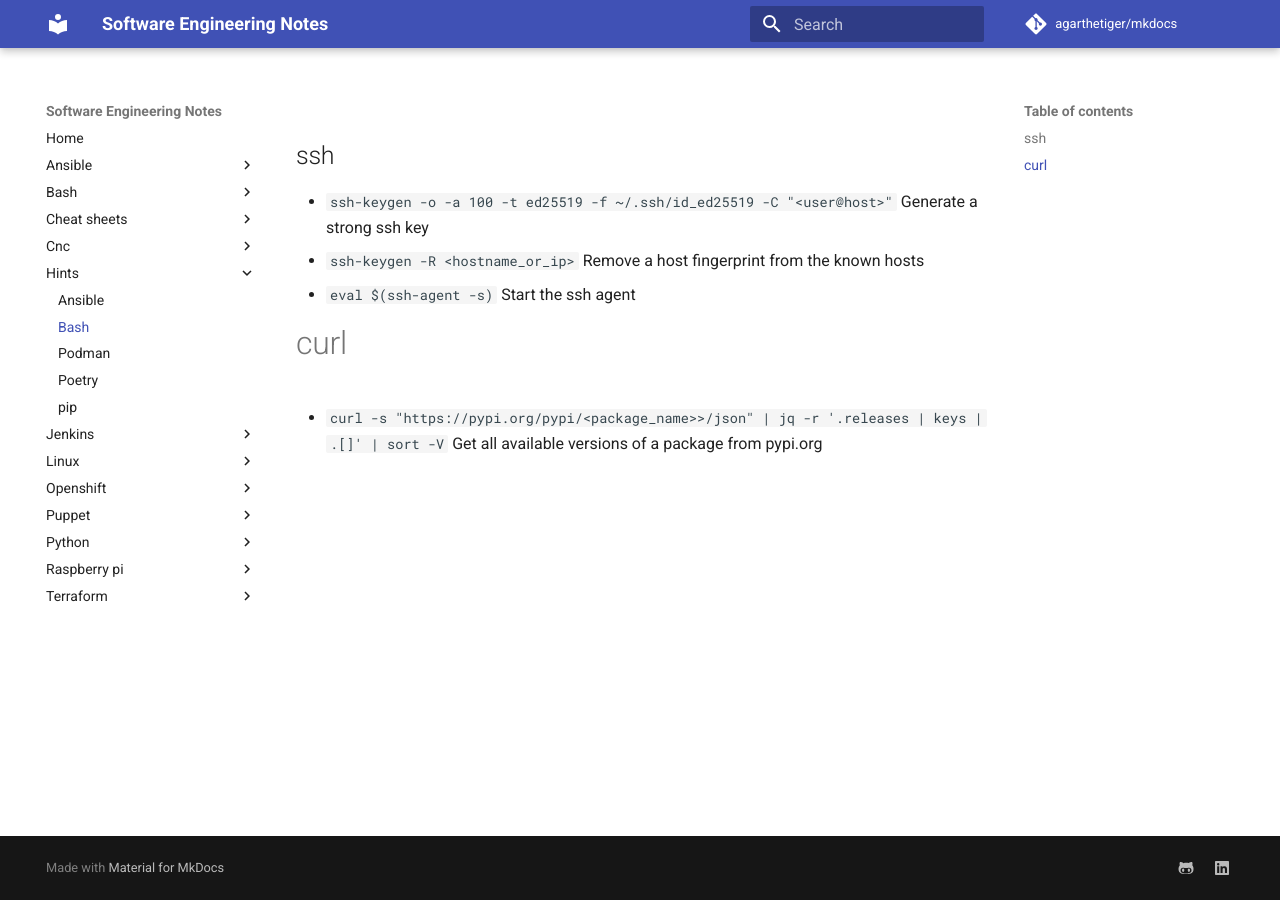
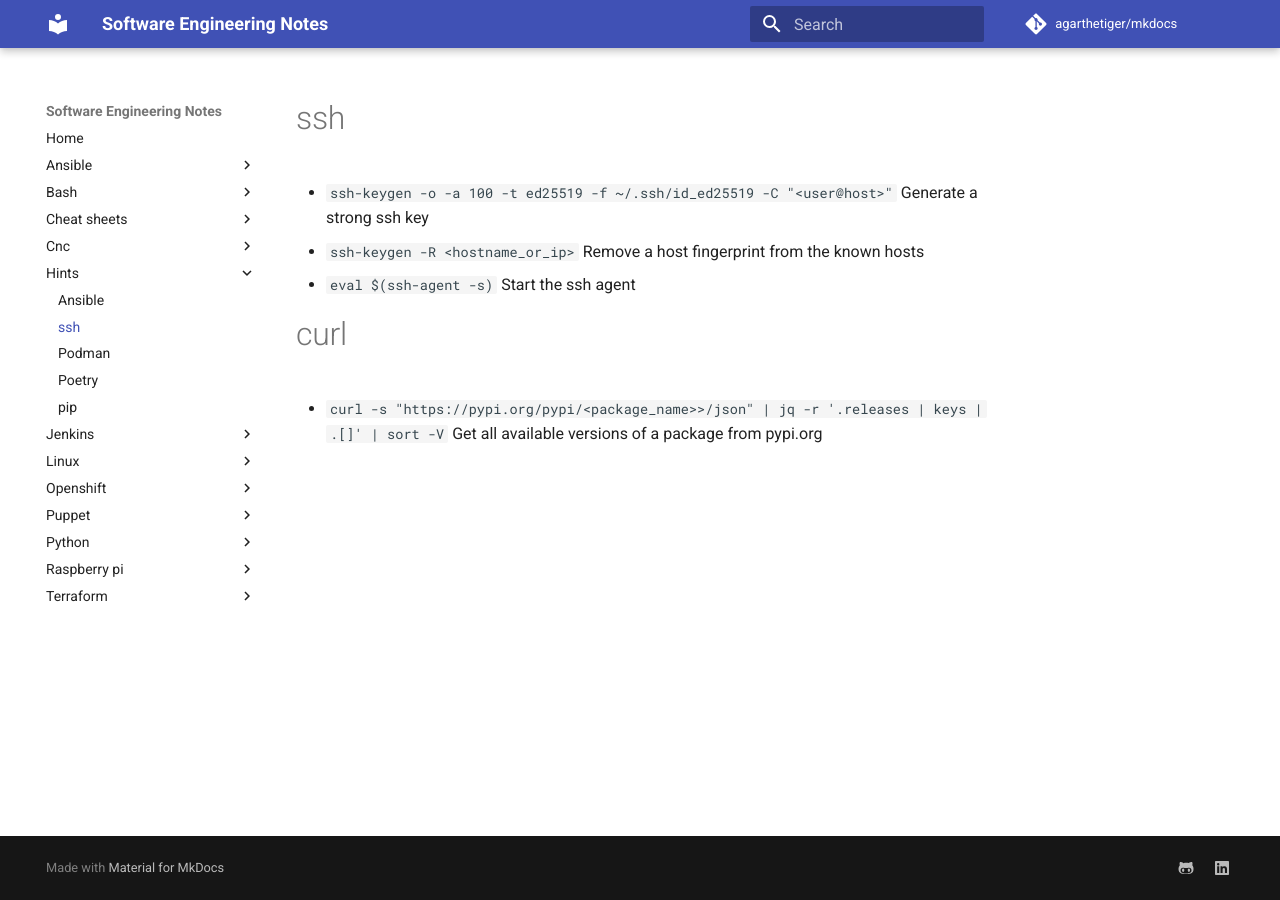
Before and after one commit to agarthetiger/mkdocs, an MkDocs documentation site: the page built from docs/hints/bash.md, in a window 1280 px wide. Built offline with MkDocs 1.6.1 and Material for MkDocs 9.7.7, drawn with Linux system fonts in a browser that asks for light colours; comment, search, counter and statistics services are not loaded.

Commit message:
Update bash.md

```diff
--- a/docs/hints/bash.md
+++ b/docs/hints/bash.md
@@ -1,4 +1,4 @@
-## ssh
+# ssh
 
 * `ssh-keygen -o -a 100 -t ed25519 -f ~/.ssh/id_ed25519 -C "<user@host>"` Generate a strong ssh key
 * `ssh-keygen -R <hostname_or_ip>` Remove a host fingerprint from the known hosts
```
